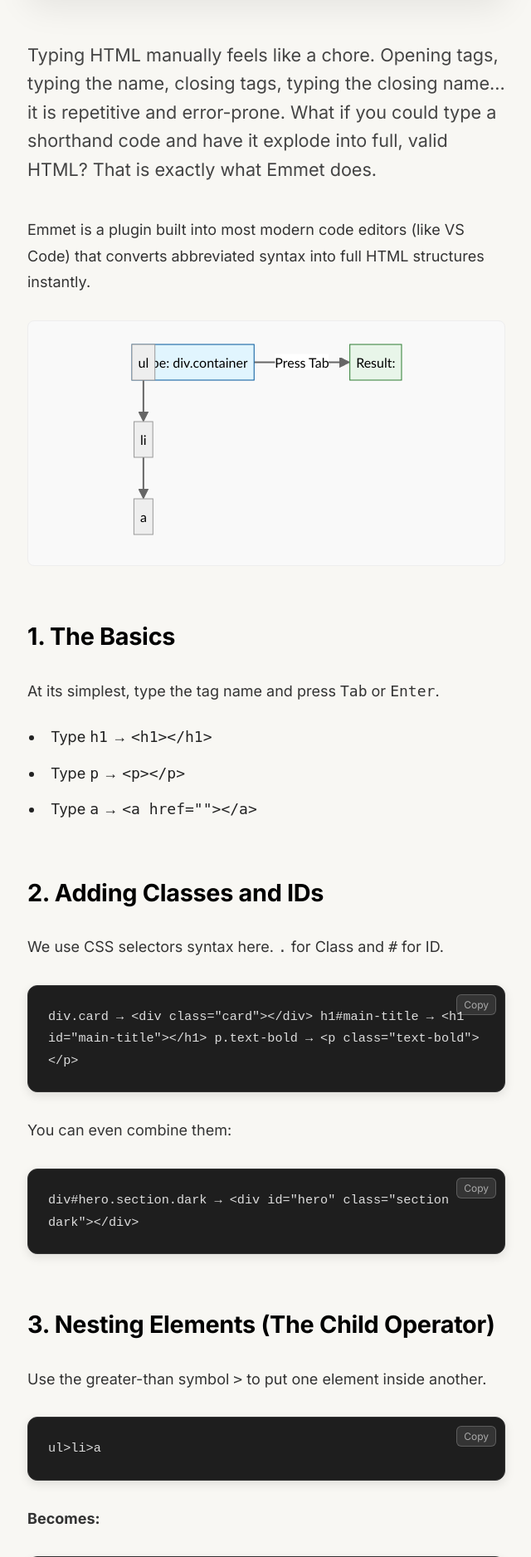
After one commit to vxwshxl/veeshal, a PHP site: page /blogs/emmet-for-html.php in a window 1280 px wide. The commit adds this page. Shown: the part 879-2755 px from the top of the page at 83% size, without its empty margins (319-959 px from the left). Run offline with PHP 8.4, Linux system fonts and the light colour scheme; some libraries are stand-ins or nearby versions.

Commit message:
emmet-for-html

```diff
--- /dev/null
+++ b/blogs/emmet-for-html.php
@@ -0,0 +1,227 @@
+<?php
+$env = [];
+$envPath = null;
+
+if (file_exists(__DIR__ . '/../.env')) {
+    $envPath = __DIR__ . '/../.env';
+} elseif (file_exists(__DIR__ . '/../../config/.env')) {
+    $envPath = __DIR__ . '/../../config/.env';
+}
+
+if ($envPath) {
+    $lines = file($envPath, FILE_IGNORE_NEW_LINES | FILE_SKIP_EMPTY_LINES);
+    foreach ($lines as $line) {
+        if (strpos(trim($line), '#') === 0) continue;
+        $parts = explode('=', $line, 2);
+        if (count($parts) === 2) {
+            $name = trim($parts[0]);
+            $value = trim($parts[1]);
+            $env[$name] = $value;
+        }
+    }
+}
+?>
+<!DOCTYPE html>
+<html lang="en">
+
+<head>
+    <?php include 'includes/head_resources.php'; ?>
+
+    <title>Emmet for HTML: A Beginner’s Guide to Writing Faster Markup - Veeshal D. Bodosa</title>
+    <meta name="description" content="Learn how to write HTML at lightning speed using Emmet abbreviations. A clear guide to shortcuts, nesting, and multiplication.">
+    <meta name="keywords" content="Emmet, HTML, Coding Speed, Productivity, Shortcuts, Web Development, webdevcohort2026">
+    <meta name="author" content="Veeshal D. Bodosa">
+
+    <!-- Open Graph / Facebook -->
+    <meta property="og:type" content="article">
+    <meta property="og:url" content="https://veeshal.me/blogs/emmet-for-html">
+    <meta property="og:title" content="Emmet for HTML: A Beginner’s Guide to Writing Faster Markup">
+    <meta property="og:description" content="Type less, do more. The ultimate shortcut for web developers.">
+    <meta property="og:image" content="https://www.alphr.com/wp-content/uploads/2023/10/emmet-nedir-ve-ne-ise-yarar-1280x720.jpg">
+
+    <!-- Twitter -->
+    <meta property="twitter:card" content="summary_large_image">
+    <meta property="twitter:url" content="https://veeshal.me/blogs/emmet-for-html">
+    <meta property="twitter:title" content="Emmet for HTML: A Beginner’s Guide to Writing Faster Markup">
+    <meta property="twitter:description" content="Type less, do more. The ultimate shortcut for web developers.">
+    <meta property="twitter:image" content="https://www.alphr.com/wp-content/uploads/2023/10/emmet-nedir-ve-ne-ise-yarar-1280x720.jpg">
+
+</head>
+
+<body>
+    <div id="home" class="home">
+        <div class="homeContainer">
+            <?php include 'includes/header.php'; ?>
+
+            <!-- Single Blog Post Content -->
+            <div class="single-blog-container with-sidebar">
+                <div class="back-link-wrapper mobile-back-link">
+                    <a href="index" class="back-link">
+                        <svg viewBox="0 0 24 24" fill="none" stroke="currentColor" stroke-width="2" stroke-linecap="round" stroke-linejoin="round"><path d="M19 12H5M12 19l-7-7 7-7"/></svg>
+                        Back
+                    </a>
+                </div>
+
+                <div class="blog-layout-grid">
+                    <!-- Sticky Sidebar -->
+                    <aside class="blog-sidebar">
+                        <div class="desktop-back-link" style="margin-bottom: 20px;">
+                            <a href="index" class="back-link">
+                                <svg viewBox="0 0 24 24" fill="none" stroke="currentColor" stroke-width="2" stroke-linecap="round" stroke-linejoin="round"><path d="M19 12H5M12 19l-7-7 7-7"/></svg>
+                                Back
+                            </a>
+                        </div>
+                        <div class="sidebar-inner">
+                            <h3 class="sidebar-title">On this page</h3>
+                            <nav class="table-of-contents">
+                                <ul>
+                                    <li><a href="#introduction" class="toc-link">Introduction</a></li>
+                                    <li><a href="#basics" class="toc-link">The Basics</a></li>
+                                    <li><a href="#classes-ids" class="toc-link">Classes & IDs</a></li>
+                                    <li><a href="#nesting" class="toc-link">Nesting Elements</a></li>
+                                    <li><a href="#multiplication" class="toc-link">Multiplication</a></li>
+                                    <li><a href="#boilerplate" class="toc-link">Instant Boilerplate</a></li>
+                                </ul>
+                            </nav>
+                        </div>
+                    </aside>
+
+                    <!-- Main Article Content -->
+                    <div class="blog-main-content">
+                        <header class="blog-header">
+                            <h1>Emmet for HTML: A Beginner’s Guide to Writing Faster Markup</h1>
+                            <div class="blog-meta-row">
+                                <div class="meta-category">HTML & CSS</div>
+                                <div class="meta-author">Veeshal D. Bodosa</div>
+                                <div class="meta-date">30 Jan 2026</div>
+                            </div>
+                        </header>
+
+                        <div class="blog-hero-image-wrapper">
+                            <img src="https://www.alphr.com/wp-content/uploads/2023/10/emmet-nedir-ve-ne-ise-yarar-1280x720.jpg" alt="Emmet Logo" class="blog-hero-image" style="background: white; padding: 20px;">
+                        </div>
+
+                        <article class="article-content">
+                            <p class="lead" id="introduction">Typing HTML manually feels like a chore. Opening tags, typing the name, closing tags, typing the closing name... it is repetitive and error-prone. What if you could type a shorthand code and have it explode into full, valid HTML? That is exactly what Emmet does.</p>
+
+                            <p>Emmet is a plugin built into most modern code editors (like VS Code) that converts abbreviated syntax into full HTML structures instantly.</p>
+
+                            <div class="mermaid">
+                            graph LR
+                                Short[Type: div.container] -->|Press Tab| Result[Result: &lt;div class='container'&gt;&lt;/div&gt;]
+                                style Short fill:#e1f5fe,stroke:#01579b
+                                style Result fill:#e8f5e9,stroke:#2e7d32
+                            </div>
+
+                            <h2 id="basics">1. The Basics</h2>
+                            <p>At its simplest, type the tag name and press <code>Tab</code> or <code>Enter</code>.</p>
+
+                            <ul>
+                                <li>Type <code>h1</code> → <code>&lt;h1&gt;&lt;/h1&gt;</code></li>
+                                <li>Type <code>p</code> → <code>&lt;p&gt;&lt;/p&gt;</code></li>
+                                <li>Type <code>a</code> → <code>&lt;a href=""&gt;&lt;/a&gt;</code></li>
+                            </ul>
+
+                            <h2 id="classes-ids">2. Adding Classes and IDs</h2>
+                            <p>We use CSS selectors syntax here. <code>.</code> for Class and <code>#</code> for ID.</p>
+
+                            <div class="code-block">
+div.card       →  &lt;div class="card"&gt;&lt;/div&gt;
+h1#main-title  →  &lt;h1 id="main-title"&gt;&lt;/h1&gt;
+p.text-bold    →  &lt;p class="text-bold"&gt;&lt;/p&gt;
+                            </div>
+
+                            <p>You can even combine them:</p>
+                            <div class="code-block">
+div#hero.section.dark → &lt;div id="hero" class="section dark"&gt;&lt;/div&gt;
+                            </div>
+
+                            <h2 id="nesting">3. Nesting Elements (The Child Operator)</h2>
+                            <p>Use the greater-than symbol <code>&gt;</code> to put one element inside another.</p>
+
+                            <div class="code-block">
+ul&gt;li&gt;a
+                            </div>
+
+                            <p><strong>Becomes:</strong></p>
+                            <div class="code-block">
+&lt;ul&gt;
+    &lt;li&gt;
+        &lt;a href=""&gt;&lt;/a&gt;
+    &lt;/li&gt;
+&lt;/ul&gt;
+                            </div>
+
+                            <div class="mermaid">
+                            graph TD
+                                UL[ul] --> LI[li]
+                                LI --> A[a]
+                            </div>
+
+                            <h2 id="multiplication">4. Multiplication (Repeating Elements)</h2>
+                            <p>Need a list with 5 items? Don't copy-paste. Use the asterisk <code>*</code>.</p>
+
+                            <div class="code-block">
+ul&gt;li*5
+                            </div>
+
+                            <p><strong>Becomes:</strong></p>
+                            <div class="code-block">
+&lt;ul&gt;
+    &lt;li&gt;&lt;/li&gt;
+    &lt;li&gt;&lt;/li&gt;
+    &lt;li&gt;&lt;/li&gt;
+    &lt;li&gt;&lt;/li&gt;
+    &lt;li&gt;&lt;/li&gt;
+&lt;/ul&gt;
+                            </div>
+
+                            <h2 id="boilerplate">5. The Ultimate Shortcut (Boilerplate)</h2>
+                            <p>Starting a new file? Just type <code>!</code> and press <code>Tab</code>.</p>
+
+                            <p>Emmet will generate the entire HTML5 document structure, including the <code>&lt;html&gt;</code>, <code>&lt;head&gt;</code>, <code>&lt;body&gt;</code>, and meta tags.</p>
+
+                            <div class="code-block">
+&lt;!DOCTYPE html&gt;
+&lt;html lang="en"&gt;
+&lt;head&gt;
+    &lt;meta charset="UTF-8"&gt;
+    &lt;title&gt;Document&lt;/title&gt;
+&lt;/head&gt;
+&lt;body&gt;
+
+&lt;/body&gt;
+&lt;/html&gt;
+                            </div>
+
+                            <h3>Conclusion</h3>
+                            <p>Emmet isn't cheating; it's efficiency. By memorizing these few patterns—<code>.</code> for classes, <code>&gt;</code> for nesting, and <code>*</code> for multiplication—you can write HTML as fast as you can think. Give it a try in your next project!</p>
+                        </article>
+                    </div>
+
+                    <!-- Right Sidebar (Tags) -->
+                    <aside class="blog-sidebar-right">
+                        <div class="sidebar-tags-wrapper">
+                            <h3 class="sidebar-title">Tags</h3>
+                            <div class="blog-tags">
+                                <a href="" class="blog-tag">#emmet</a>
+                                <a href="" class="blog-tag">#html</a>
+                                <a href="" class="blog-tag">#productivity</a>
+                                <a href="" class="blog-tag">#webdevcohort2026</a>
+                            </div>
+                        </div>
+                    </aside>
+        </div>
+    </div>
+    </div>
+
+    <!-- Footer -->
+    <?php include 'includes/footer.php'; ?>
+</div>
+
+    <!-- Toast Notification Container -->
+    <?php include 'includes/footer_resources.php'; ?>
+    <!-- Custom Script for Single Blog Post -->
+    <script src="../js/singleBlogScript.js"></script>
+</body>
+</html>
```
Also changed, not shown: blogs/index.php (+7 -0 lines).
